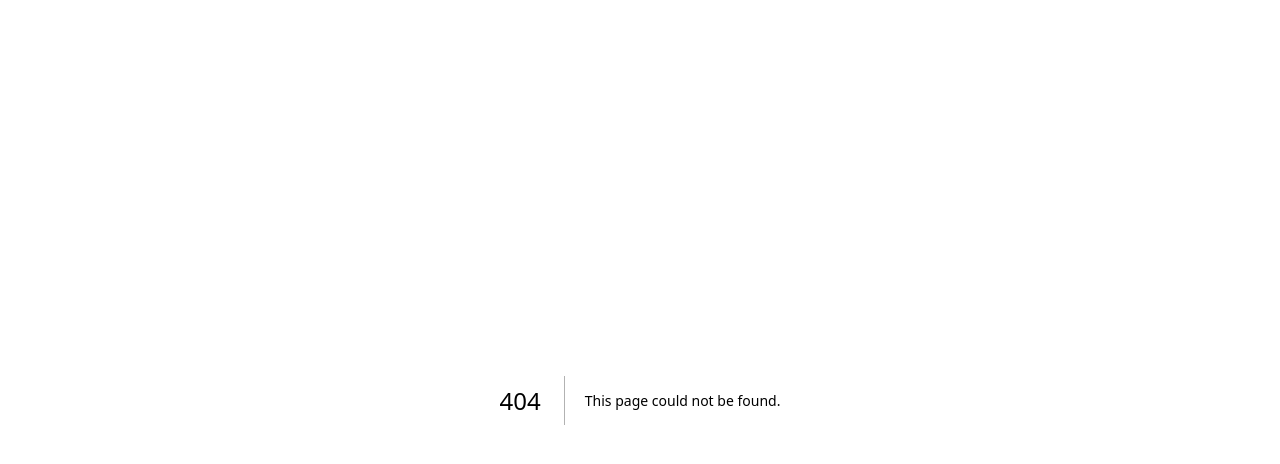
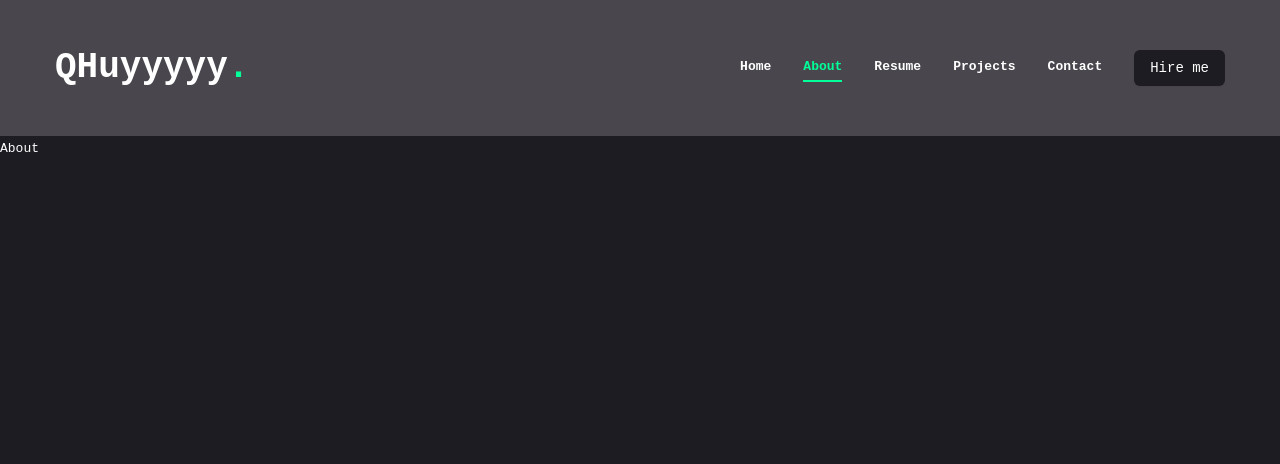
Before and after one commit to QHuyyyyy/resume-demo, a Next.js app: page /about in a window 1280 px wide. Before the commit this address had no page. Shown: the top 464 px of the page. Built offline with nearby package versions, Linux system fonts and the light colour scheme.

Commit message:
add header and nav

```diff
--- /dev/null
+++ b/app/about/page.jsx
@@ -0,0 +1,7 @@
+import React from 'react'
+
+export default function About() {
+    return (
+        <div>About</div>
+    )
+}
--- /dev/null
+++ b/app/contact/page.jsx
@@ -0,0 +1,7 @@
+import React from 'react'
+
+export default function Contact() {
+    return (
+        <div>Contact</div>
+    )
+}
--- a/app/globals.css
+++ b/app/globals.css
@@ -11,7 +11,7 @@
   --color-accent: #00ff99;
   --color-hover: #00e187;
   --font-primary: var(--font-jetBrainsMono, monospace);
-  ;
+
 }
 
 @layer base {
@@ -19,3 +19,8 @@
     @apply font-primary leading-loose text-white bg-primary;
   }
 }
+
+@utility container {
+  padding-inline: 15px;
+  margin-inline: auto;
+}
--- a/app/layout.js
+++ b/app/layout.jsx
@@ -1,5 +1,6 @@
 import { JetBrains_Mono } from "next/font/google";
 import "./globals.css";
+import Header from "@/components/Header";
 
 const jetBrainsMono = JetBrains_Mono({
   subsets: ["latin"],
@@ -18,6 +19,7 @@ export default function RootLayout({ children }) {
       <body
         className={`${jetBrainsMono.variable}`}
       >
+        <Header />
         {children}
       </body>
     </html>
--- /dev/null
+++ b/app/resume/page.jsx
@@ -0,0 +1,7 @@
+import React from 'react'
+
+export default function Resume() {
+    return (
+        <div>Resume</div>
+    )
+}
--- /dev/null
+++ b/app/services/page.jsx
@@ -0,0 +1,7 @@
+import React from 'react'
+
+export default function Service() {
+    return (
+        <div>Service</div>
+    )
+}
--- /dev/null
+++ b/components/Header.jsx
@@ -0,0 +1,26 @@
+import React from 'react'
+import { Button } from './ui/Button'
+import Link from 'next/link'
+import Nav from './Nav'
+export default function Header() {
+    return (
+        <header className="py-8 xl:py-12 text-white bg-pink-50/20">
+            <div className="container mx-auto flex justify-between items-center">
+                {/* logo */}
+                <Link href="/">
+                    <h1 className='text-4xl font-semibold'>
+                        QHuyyyyy<span className="text-accent">.</span>
+                    </h1>
+                </Link>
+
+                { /* desktop nav */}
+                <div className="hidden xl:flex items-center gap-8">
+                    <Nav />
+                    <Link href="/contact">
+                        <Button className='ml-auto'>Hire me</Button>
+                    </Link>
+                </div>
+            </div>
+        </header>
+    )
+}
--- /dev/null
+++ b/components/Nav.jsx
@@ -0,0 +1,29 @@
+"use client";
+// This is a client component
+import React from 'react'
+import Link from 'next/link'
+import { usePathname } from 'next/navigation';
+const links = [
+    { name: "Home", path: "/" },
+    { name: "About", path: "/about" },
+    { name: "Resume", path: "/resume" },
+    { name: "Projects", path: "/projects" },
+    { name: "Contact", path: "/contact" },
+];
+export default function Nav() {
+    const pathName = usePathname();
+    console.log(pathName)
+    return (
+        <nav className='flex gap-8'>
+            {links.map((link, index) => {
+                return (
+                    <Link href={link.path} key={index}
+                        className={`${link.path === pathName && "text-accent border-b-2 border-accent "}
+                        capitalize font-semibold text-mediumtransition - all duration - 300 ease -in -out hover:text-accent`}>
+                        {link.name}
+                    </Link>
+                );
+            })}
+        </nav >
+    )
+}
```
Also changed, not shown: app/page.jsx (renamed from app/page.js).
